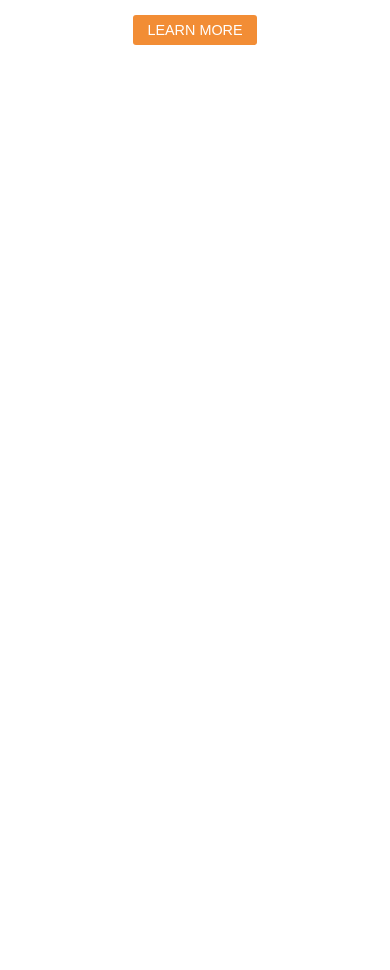
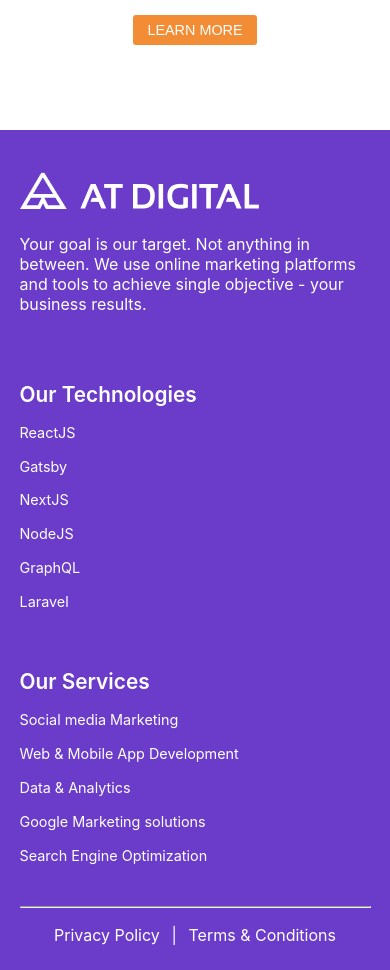
Before and after one commit to TharakaJayz/AT-project, a React (Create React App) app: page / in a window 390 px wide. Shown: the part 1603-2573 px from the top of the page. Before the commit the page ends 1733 px from the top, so only its background shows below. Built offline with nearby package versions, Linux system fonts and the light colour scheme.

Commit message:
commit before optimicing

```diff
--- a/src/App.css
+++ b/src/App.css
@@ -12,6 +12,8 @@
   --nav_height:12vh;
   --nav_dropDown_height:88vh;
 
+  /* Footer*/
+  --footer_body_font_size:0.9rem;
   /* colors*/
   --primary_color:rgba(107, 60, 201, 1);
   --secondary_color:rgba(242, 141, 53, 1);
--- a/src/App.js
+++ b/src/App.js
@@ -3,12 +3,14 @@ import Home from './Pages/Home/Home'
 import Content from './Pages/Content/Content'
 import Navbar from './Components/Navbar/Navbar'
 import "./App.css"
+import Footer from './Components/Footer/Footer'
 const App = () => {
   return (
     <div className='app_main'>
       <Navbar />
       <Home/>
       <Content />
+      <Footer />
     </div>
   )
 }
--- /dev/null
+++ b/src/Components/Footer/Footer.css
@@ -0,0 +1,192 @@
+.footer_main{
+    width: var(--width);
+    padding: 5vh var(--padding_RghtLeft);
+    padding-bottom: 3vh;
+    background-color: var(--primary_color);
+    color: var(--primary_text_color);
+}
+
+.footer_content{
+    width: 100%;
+    height: 100%;
+    display: flex;
+    flex-direction: column;
+    align-items: center;
+    justify-content: center;
+    gap: 5vh;
+}
+
+.footer_content_div_1{
+    width: 100%;
+    display: flex;
+    justify-content: space-between;
+}
+
+.footer_content_div_1_sub_div_1{
+    flex: 1.5;
+    display: flex;
+    flex-direction: column;
+    align-items: flex-start;
+    gap: 3vh;
+
+}
+
+
+
+.footer_content_div_1_sub_div_1 > p{
+    width: 60%;
+}
+.footer_content_div_1_sub_div_2{
+    flex: 1;
+    display: flex;
+    justify-content: space-between;
+
+}
+
+.footer_content_div_1_sub_div_2_sec{
+    display: flex;
+    flex-direction: column;
+    gap: 2vh;
+}
+
+.footer_content_div_1_sub_div_2_sec>h3{
+    font-size: 1.3rem;
+    font-weight: 600;
+}
+.footer_content_div_1_sub_div_2_sec>span{
+    font-size:var(--footer_body_font_size);
+}
+
+.footer_content_div_2{
+    width: 100%;
+    display: flex;
+    flex-direction: column;
+    align-items: center;
+    justify-content: center;
+    gap: 2vh;
+}
+
+.footer_content_div_2 > hr{
+    width: 50%;
+    background-color: #fff;
+}
+
+.footer_content_div_2_sec{
+    width: 100%;
+    display: flex;
+    align-items: center;
+    justify-content: center;
+    gap: 1vw;
+}
+
+
+
+@media (max-width: 1201px) {
+
+    .footer_content_div_1_sub_div_1 > p{
+        width: 65%;
+    }
+
+    .footer_content_div_2 > hr{
+        width: 65%;
+    }
+}
+
+
+@media (max-width: 1161px) {
+    .footer_content_div_1_sub_div_1{
+        flex: 1.2;
+    }
+    .footer_content_div_1_sub_div_1 > p{
+        width: 75%;
+    }
+
+    .footer_content_div_1_sub_div_2{
+        flex: 1;
+    }
+}
+
+@media (max-width: 1007px) {
+    .footer_content_div_1_sub_div_1{
+        flex: 1.1;
+    }
+    .footer_content_div_1_sub_div_1 > p{
+        width: 90%;
+    }
+
+    .footer_content_div_1_sub_div_2{
+        flex: 1;
+    }
+}
+
+
+@media (max-width: 932px) {
+    .footer_content_div_1{
+        flex-direction: column;
+        gap: 8vh;
+    }
+
+    .footer_content_div_1_sub_div_1 > p{
+        width: 55%;
+    }
+
+    .footer_content_div_1_sub_div_2{
+        width: 70%;
+    }
+
+
+    .footer_content_div_2 > hr{
+        width: 95%;
+    }
+}
+
+@media (max-width: 810px) {
+    .footer_content_div_1_sub_div_1 > p{
+        width: 60%;
+    }
+}
+
+
+@media (max-width: 710px) {
+    .footer_content_div_1_sub_div_1 > p{
+        width: 70%;
+    }
+
+    .footer_content_div_1_sub_div_2{
+        width: 75%;
+    }
+}
+
+@media (max-width: 610px) {
+    .footer_content_div_1_sub_div_1 > p{
+        width: 80%;
+    }
+
+    .footer_content_div_1_sub_div_2{
+        width: 90%;
+    }
+
+    .footer_content_div_2_sec{
+        gap: 2vw;
+    }
+}
+
+@media (max-width: 505px) {
+
+    .footer_content_div_1_sub_div_1 > p{
+        width: 100%;
+    }
+
+    .footer_content_div_1_sub_div_2{
+        flex-direction: column;
+        gap: 7vh;
+    }
+
+    .footer_content_div_2 > hr{
+        width: 100%;
+    }
+
+    .footer_content_div_2_sec{
+        gap: 3vw;
+    }
+}
--- /dev/null
+++ b/src/Components/Footer/Footer.js
@@ -0,0 +1,50 @@
+import React from "react";
+import "./Footer.css";
+import logo from "../../Assets/Logo.png";
+const Footer = () => {
+  return (
+    <div className="footer_main">
+      <div className="footer_content">
+        <div className="footer_content_div_1">
+          <div className="footer_content_div_1_sub_div_1">
+            <img src={logo} alt="AT-DIGITAL" />
+            <p>
+              Your goal is our target. Not anything in between. We use online
+              marketing platforms and tools to achieve single objective - your
+              business results.
+            </p>
+          </div>
+          <div className="footer_content_div_1_sub_div_2">
+            <section className="footer_content_div_1_sub_div_2_sec">
+              <h3>Our Technologies</h3>
+              <span>ReactJS</span>
+              <span>Gatsby</span>
+              <span>NextJS</span>
+              <span>NodeJS</span>
+              <span>GraphQL</span>
+              <span>Laravel</span>
+            </section>
+            <section className="footer_content_div_1_sub_div_2_sec">
+            <h3>Our Services</h3>
+              <span>Social media Marketing</span>
+              <span>Web & Mobile App Development</span>
+              <span>Data & Analytics</span>
+              <span>Google Marketing solutions</span>
+              <span>Search Engine Optimization</span>
+            </section>
+          </div>
+        </div>
+        <div className="footer_content_div_2">
+            <hr/>
+            <section className="footer_content_div_2_sec" >
+                <span>Privacy Policy</span>
+                <span>|</span>
+                <span>Terms & Conditions</span>
+            </section>
+        </div>
+      </div>
+    </div>
+  );
+};
+
+export default Footer;
--- a/src/Components/Navbar/Navbar.css
+++ b/src/Components/Navbar/Navbar.css
@@ -20,7 +20,6 @@
 }
 .nav_content_sec-1 > img{
     width: 100%;
-    /* width: 15.5vw; */
     height:auto;
 }
 .nav_content_sec-2{
@@ -96,7 +95,6 @@
 }
 
 
-
 @media (max-width: 376px) {
 
     .nav_content{
--- a/src/Pages/Content/Content.css
+++ b/src/Pages/Content/Content.css
@@ -73,8 +73,6 @@
     width: 50%;
 }
 
-.content_section-2_div_2{
-}
 
 .content_section-2__div_2_p{
     width: 100%;
--- a/src/Pages/Home/Home..css
+++ b/src/Pages/Home/Home..css
@@ -50,13 +50,6 @@
 }
 
 
-@media (max-width: 1201px) {
-
-    .home_main_sec-2{
-        width: 50%;
-    }
-
-}
 
 @media (max-width: 1166px) {
 
@@ -105,18 +98,6 @@
 
 @media (max-width: 610px) {
 
-    .home_main{
-        /* height: auto; */
-
-    }
-
-    .home_main_sec-1{
-        /* margin: 0;
-        padding: 0; */
-    }
-
-
-
     .home_main_sec-2{
         display: flex;
         flex-direction: column;
```
